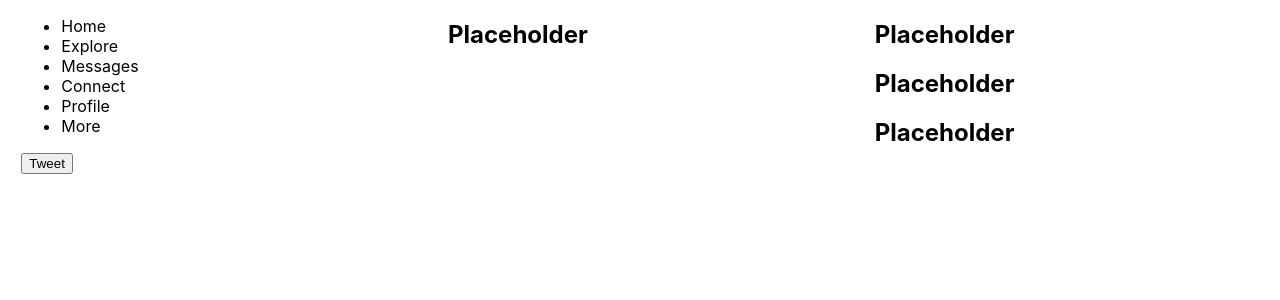
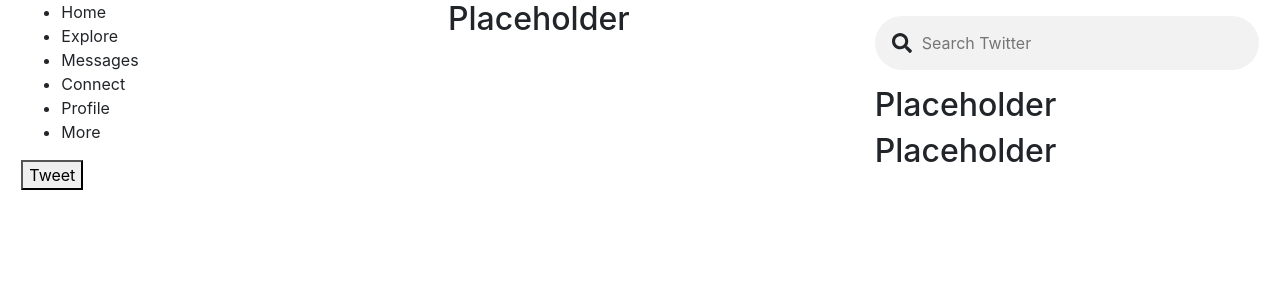
Before and after one commit to CSCI3230U/majorgroupproject-frede-avril-cody, a React (Create React App) app in the folder twitter_clone/: page / in a window 1280 px wide. Shown: the top 300 px of the page. Built offline with nearby package versions, Linux system fonts and the light colour scheme.

Commit message:
Implement most of Search

```diff
--- a/twitter_clone/src/App.js
+++ b/twitter_clone/src/App.js
@@ -1,4 +1,3 @@
-import logo from './logo.svg';
 import './App.css';
 import Menu from './components/Menu.js'
 import Tweet from './components/Tweet.js'
--- a/twitter_clone/src/components/Search.js
+++ b/twitter_clone/src/components/Search.js
@@ -1,10 +1,70 @@
 import React, {Component} from 'react';
+import { FontAwesomeIcon } from '@fortawesome/react-fontawesome';
+import {faSearch} from '@fortawesome/free-solid-svg-icons';
 
 class Search extends Component {
+    constructor(props) {
+        super(props);
+        this.state = {
+            focus: false,
+            input: ''
+        }
+        this.searchInput = React.createRef();
+        this.handleClick = this.handleClick.bind(this);
+        this.handleFocus = this.handleFocus.bind(this);
+        this.handleBlur = this.handleBlur.bind(this);
+        this.handleChange = this.handleChange.bind(this);
+    }
+
+    handleClick() {
+        this.searchInput.current.focus();
+    }
+
+    handleFocus() {
+        this.setState({focus: true});
+    }
+
+    handleBlur() {
+        this.setState({focus: false});
+    }
+
+    handleChange(event) {
+        this.setState({input: event.target.value});
+        // note - setState is asynch, this is 1 behind - can use e.target.value though
+        console.log(this.state.input);
+    }
+
+    /* TODO decide if the search suggestions dropdown warrants a separate component
+    - decide based on props/state management */
+
     render() {
         return(
             <>
-                <h2>Placeholder</h2>
+                <div    className={`rounded-pill search-container
+                        ${this.state.focus ? "search-container-focused" : "" }`}
+                        onClick={this.handleClick}>
+
+                    <FontAwesomeIcon className="search-icon" icon={faSearch} size="1x" />
+
+                    <input  type="search" name="search" placeholder="Search Twitter"
+                            className="search-input" onBlur={this.handleBlur}
+                            onFocus={this.handleFocus} ref={this.searchInput}
+                            onChange={this.handleChange} value={this.state.input} />
+                </div>
+                {this.state.focus &&
+                <div className="search-suggestions">
+                    {this.state.input === '' &&
+                    <p className="search-prompt">Try searching for people,
+                        topics, or keywords</p>
+                    }
+                    {this.state.input !== '' &&
+                    <ul className="search-list">
+                        <li>Placeholder 1</li>
+                        <li>Placeholder 2</li>
+                        <li>Placeholder 3</li>
+                    </ul>}
+
+                </div>}
             </>
         );
     };
--- a/twitter_clone/src/index.js
+++ b/twitter_clone/src/index.js
@@ -1,6 +1,7 @@
 import React from 'react';
 import ReactDOM from 'react-dom';
 import './index.css';
+import 'bootstrap/dist/css/bootstrap.min.css';
 import App from './App';
 import reportWebVitals from './reportWebVitals';
 
```
